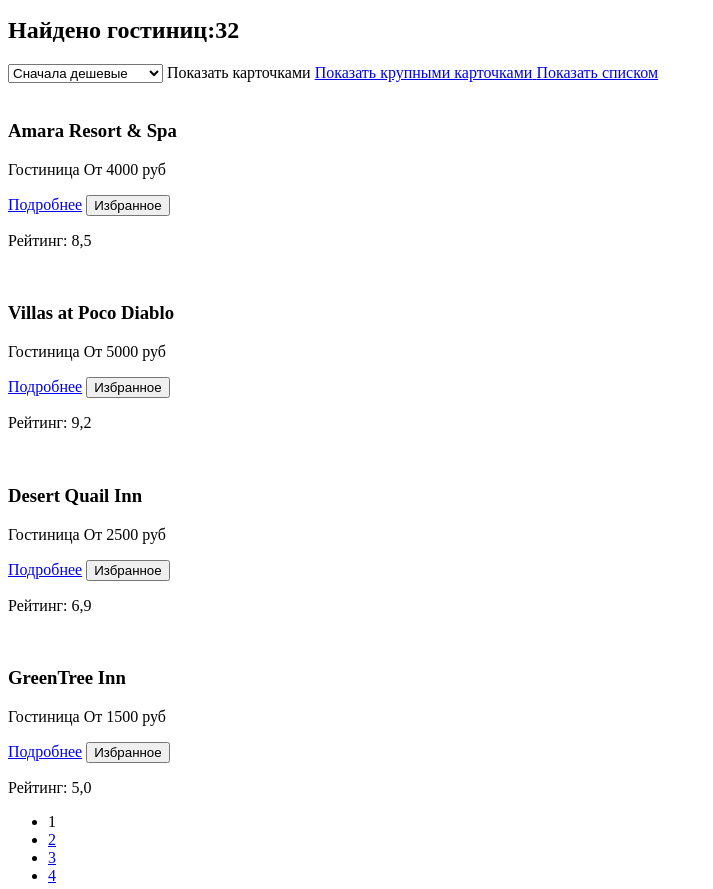
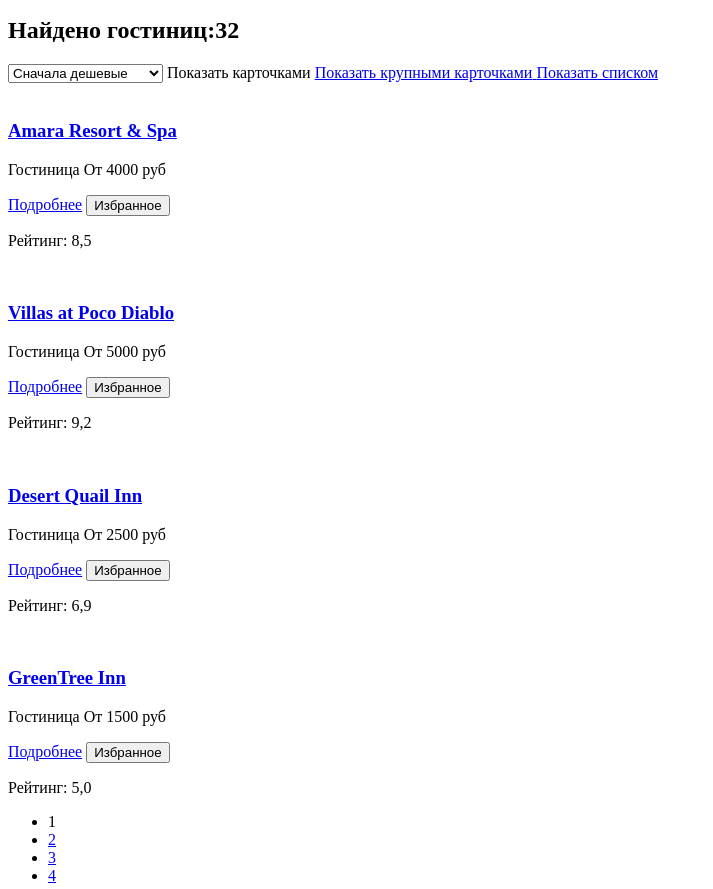
Before and after one commit to htmlacademy-htmlcss/2524397-sedona-40, a plain HTML site: page catalog.html in a window 1280 px wide. Shown: the part 550-1439 px from the top of the page, without its empty margins (0-713 px from the left). Drawn offline with Linux system fonts and the light colour scheme.

Commit message:
Добавляет каталог (исправленный)

```diff
--- a/catalog.html
+++ b/catalog.html
@@ -138,8 +138,10 @@
           <!-- 3.21. Карточка товара: «Подробнее» переводит на подробную страницу отеля. Реализовывать страницу не нужно.
             3.20. Карточка товара: кнопка «В избранное» добавляет в избранное, а «В избранном» удаляет из избранного. Реализовывать смену состояния не нужно. -->
           <article class="product-card">
+            <a class="product-card-link" href="#">
               <img class="product-card-img" src="" alt="" />
               <h3 class="product-card-tittle">Amara Resort & Spa</h3>
+            </a>
             <p>
               <span class="product-house-type">Гостиница</span>
               <span class="product-price">От 4000 руб</span>
@@ -151,8 +153,10 @@
             <p class="product-rating">Рейтинг: 8,5</p>
           </article>
           <article class="product-card">
+            <a class="product-card-link" href="#">
               <img class="product-card-img" src="" alt="" />
               <h3 class="product-card-tittle">Villas at Poco Diablo</h3>
+            </a>
             <p>
               <span class="product-house-type">Гостиница</span>
               <span class="product-price">От 5000 руб</span>
@@ -164,8 +168,10 @@
             <p class="product-rating">Рейтинг: 9,2</p>
           </article>
           <article class="product-card">
+            <a class="product-card-link" href="#">
               <img class="product-card-img" src="" alt="" />
               <h3 class="product-card-tittle">Desert Quail Inn</h3>
+            </a>
             <p>
               <span class="product-house-type">Гостиница</span>
               <span class="product-price">От 2500 руб</span>
@@ -177,8 +183,10 @@
             <p class="product-rating">Рейтинг: 6,9</p>
           </article>
           <article class="product-card">
+            <a class="product-card-link" href="#">
               <img class="product-card-img" src="" alt="" />
               <h3 class="product-card-tittle">GreenTree Inn</h3>
+            </a>
             <p>
               <span class="product-house-type">Гостиница</span>
               <span class="product-price">От 1500 руб</span>
```
Lines whose indentation alone changed are shown as unchanged.
